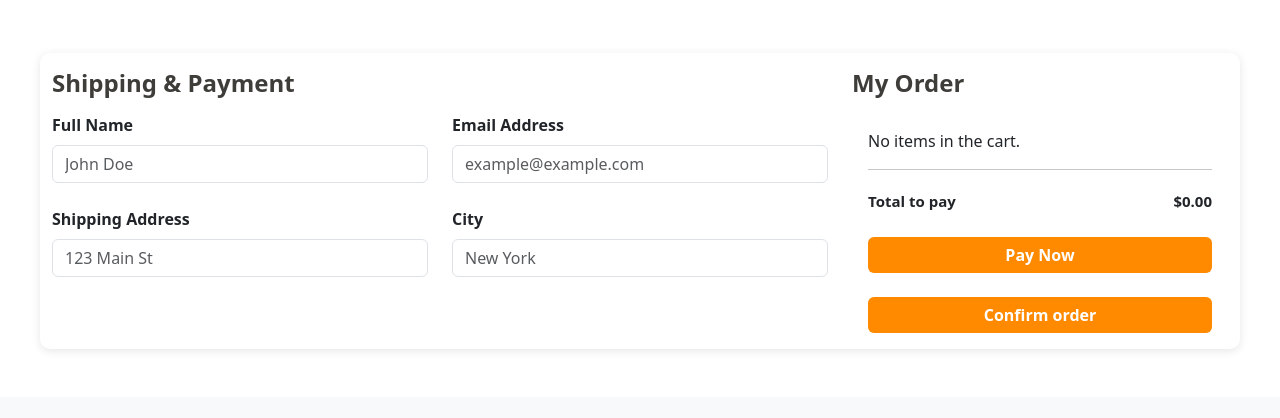
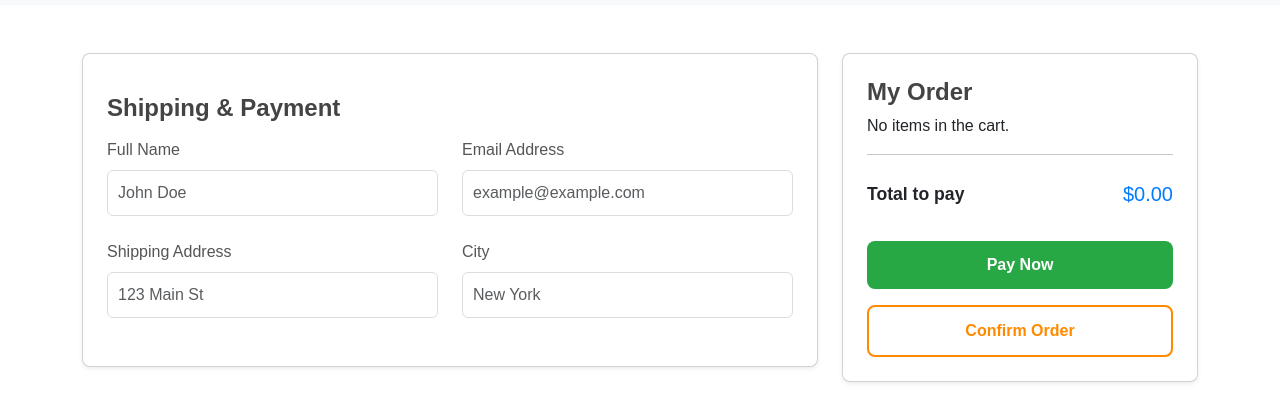
Before and after one commit to salimmleng/Food-delivery, a plain HTML site: page checkout.html in a window 1280 px wide. Shown: the part 59-477 px from the top of the page. Drawn offline with nearby package versions, Linux system fonts and the light colour scheme.

Commit message:
payment method update

```diff
--- a/checkout.html
+++ b/checkout.html
@@ -11,11 +11,9 @@
 
     <link rel="stylesheet" href="https://cdnjs.cloudflare.com/ajax/libs/font-awesome/6.0.0-beta3/css/all.min.css">
     <style>
-        .checkout-container {
+        /* .checkout-container {
             max-width: 1200px;
             margin: 50px auto;
-            /* padding: 20px; */
-            /* background-color: antiquewhite; */
             border-radius: 10px;
             box-shadow: 0 2px 10px rgba(0, 0, 0, 0.1);
         }
@@ -53,21 +51,91 @@
         }
 
         .cart-item {
-            /* border-bottom: 1px solid #ddd; */
+
             padding: 10px 0;
         }
 
         .title-font {
             font-size: 15px;
             text-transform: capitalize;
-        }
+        } */
+
+        .checkout-container {
+    font-family: Arial, sans-serif;
+}
+
+.checkout-title {
+    font-size: 1.5rem;
+    font-weight: 600;
+    color: #444;
+}
+
+.card {
+    border-radius: 8px;
+    background-color: #fff;
+}
+
+.form-label {
+    font-weight: 500;
+    color: #555;
+}
+
+.form-control {
+    border-radius: 6px;
+    border: 1px solid #ddd;
+    padding: 10px;
+}
+
+.order-part .cart-summary {
+
+    border-radius: 8px;
+}
+
+.btn-success {
+    background-color: #28a745;
+    border: none;
+    font-weight: 600;
+    padding: 12px 0;
+    border-radius: 8px;
+    transition: background-color 0.3s ease;
+}
+
+.btn-success:hover {
+    background-color: #218838;
+}
+
+.btn-outline-primary {
+    border: 2px solid #ff8a00;
+    color: #ff8a00;
+    font-weight: 600;
+    padding: 12px 0;
+    border-radius: 8px;
+    transition: all 0.3s ease;
+}
+
+.btn-outline-primary:hover {
+    background-color: #ff8a00;
+    border: 2px solid #ff8a00;
+
+}
+
+.subtotal {
+    font-size: 1.1rem;
+    font-weight: 500;
+}
+
+.text-primary {
+    color: #007bff !important;
+}
+
+
 
 
     </style>
 </head>
 <body>
 
-    <nav class="navbar navbar-expand-lg navbar-custom">
+    <nav class="navbar navbar-expand-lg bg-light navbar-custom">
         <div class="container-fluid">
             <a class="quick px-3 text-decoration-none" href="index.html">QuickDrop</a>
             <button class="navbar-toggler" type="button" data-bs-toggle="collapse"
@@ -111,7 +179,7 @@
 
       <!-- Cart Sidebar -->
 
-      <div id="cartSidebar" class="cart-sidebar">
+    <div id="cartSidebar" class="cart-sidebar">
         <div class="cart-header d-flex justify-content-between">
             <h4 class="text-white">My Cart</h4>
             <button type="button" class="btn-close" aria-label="Close" onclick="toggleCartSidebar()"></button>
@@ -139,29 +207,28 @@
 
 
 
-
+    <!--
     <div class="checkout-container container my-5">
         <div class="row">
-            <!-- Checkout Form -->
+
             <form id="checkoutForm" class="col-md-8">
-                <!-- Left side: Shipping & Payment Information -->
+
                 <h3 class="checkout-title my-3">Shipping & Payment</h3>
 
                 <div class="row">
-                    <!-- Full Name -->
+
                     <div class="col-md-6 mb-4">
                         <label for="fullName" class="form-label">Full Name</label>
                         <input type="text" class="form-control" id="fullName" placeholder="John Doe" required>
                     </div>
 
-                    <!-- Email Address -->
                     <div class="col-md-6 mb-4">
                         <label for="email" class="form-label">Email Address</label>
                         <input type="email" class="form-control" id="email" placeholder="example@example.com" required>
                     </div>
                 </div>
 
-                <!-- City and Shipping Address -->
+
                 <div class="row">
                     <div class="col-md-6 mb-4">
                         <label for="address" class="form-label">Shipping Address</label>
@@ -175,12 +242,12 @@
 
             </form>
 
-            <!-- Right side: Cart Summary -->
+
             <div class="col-md-4 order-part">
                 <h3 class="checkout-title my-3">My Order</h3>
                 <div class="cart-summary p-3 rounded">
                     <div id="checkoutcartItems">
-                        <!-- Cart items will be dynamically generated here -->
+
                     </div>
                     <hr>
                     <div class="subtotal d-flex justify-content-between">
@@ -194,7 +261,63 @@
                 </div>
             </div>
         </div>
+    </div> -->
+
+    <!-- chouckout form -->
+    <div class="checkout-container container my-5">
+        <div class="row">
+            <!-- Checkout Form -->
+            <form id="checkoutForm" class="col-md-8">
+                <div class="card shadow-sm p-4">
+                    <h3 class="checkout-title my-3">Shipping & Payment</h3>
+                    <div class="row">
+                        <!-- Full Name -->
+                        <div class="col-md-6 mb-4">
+                            <label for="fullName" class="form-label">Full Name</label>
+                            <input type="text" class="form-control" id="fullName" placeholder="John Doe" required>
+                        </div>
+                        <!-- Email Address -->
+                        <div class="col-md-6 mb-4">
+                            <label for="email" class="form-label">Email Address</label>
+                            <input type="email" class="form-control" id="email" placeholder="example@example.com" required>
+                        </div>
+                    </div>
+                    <!-- Address and City -->
+                    <div class="row">
+                        <div class="col-md-6 mb-4">
+                            <label for="address" class="form-label">Shipping Address</label>
+                            <input type="text" class="form-control" id="address" placeholder="123 Main St" required>
+                        </div>
+                        <div class="col-md-6 mb-4">
+                            <label for="city" class="form-label">City</label>
+                            <input type="text" class="form-control" id="city" placeholder="New York" required>
+                        </div>
+                    </div>
+                </div>
+            </form>
+
+            <!-- Cart Summary -->
+            <div class="col-md-4 order-part">
+                <div class="card shadow-sm p-4">
+                    <h3 class="checkout-title">My Order</h3>
+                    <div class="cart-summary">
+                        <div id="checkoutcartItems">
+                            <!-- Cart items will be dynamically generated here -->
+                        </div>
+                        <hr>
+                        <div class="subtotal d-flex justify-content-between align-items-center py-2">
+                            <strong>Total to pay</strong>
+                            <span class="text-primary fs-5">$<span id="tprice" class="checkoutSubtotal-value">0.00</span></span>
+                        </div>
+                        <button type="button" class="btn btn-success w-100 mt-4" onclick="submitOrder(event)">Pay Now</button>
+                        <button type="button" class="btn btn-outline-primary w-100 mt-3" onclick="confirmOrderAfterPayment(event)">Confirm Order</button>
+                    </div>
+                </div>
+            </div>
+        </div>
     </div>
+
+
 
 
 
@@ -220,8 +343,6 @@
     }
 
     </script>
-
-
 
 
     <!-- Footer Section -->
--- a/checkout.js
+++ b/checkout.js
@@ -153,7 +153,7 @@ function submitOrder(event) {
     }));
 
     // Step 1: Initiate payment session
-    fetch('http://127.0.0.1:8000/food/payment/', {
+    fetch('https://fooddelivery-lyart.vercel.app/food/payment/', {
         method: 'POST',
         headers: {
             'Content-Type': 'application/json',
@@ -209,7 +209,7 @@ function confirmOrderAfterPayment(event) {
     }
 
     // Check if the payment was successful (this would typically be a backend verification)
-    fetch('http://127.0.0.1:8000/food/payment/success/', {
+    fetch('https://fooddelivery-lyart.vercel.app/food/payment/success/', {
         method: 'POST',
         headers: {
             'Content-Type': 'application/json',
@@ -223,7 +223,7 @@ function confirmOrderAfterPayment(event) {
     .then(successData => {
         if (successData.success) {
             // Step 3: Place the order after successful payment verification
-            fetch('http://127.0.0.1:8000/food/checkout/', {
+            fetch('https://fooddelivery-lyart.vercel.app/food/checkout/', {
                 method: 'POST',
                 headers: {
                     'Content-Type': 'application/json',
--- a/style.css
+++ b/style.css
@@ -648,11 +648,7 @@ h2 {
 
 
 
-/* contact section */
 
-
-
-/* contact ends */
 
 
 /* profile section */
@@ -687,7 +683,7 @@ h2 {
   color: #343a40;
 }
 
-/* dropdown style */
+
 
 /* Dropdown Menu */
 .dropdown-menu {
```
Also changed, not shown: menu.html (+1 -1 lines), menu_detail.html (+7 -1 lines), test.html (added, +31 -0 lines).
